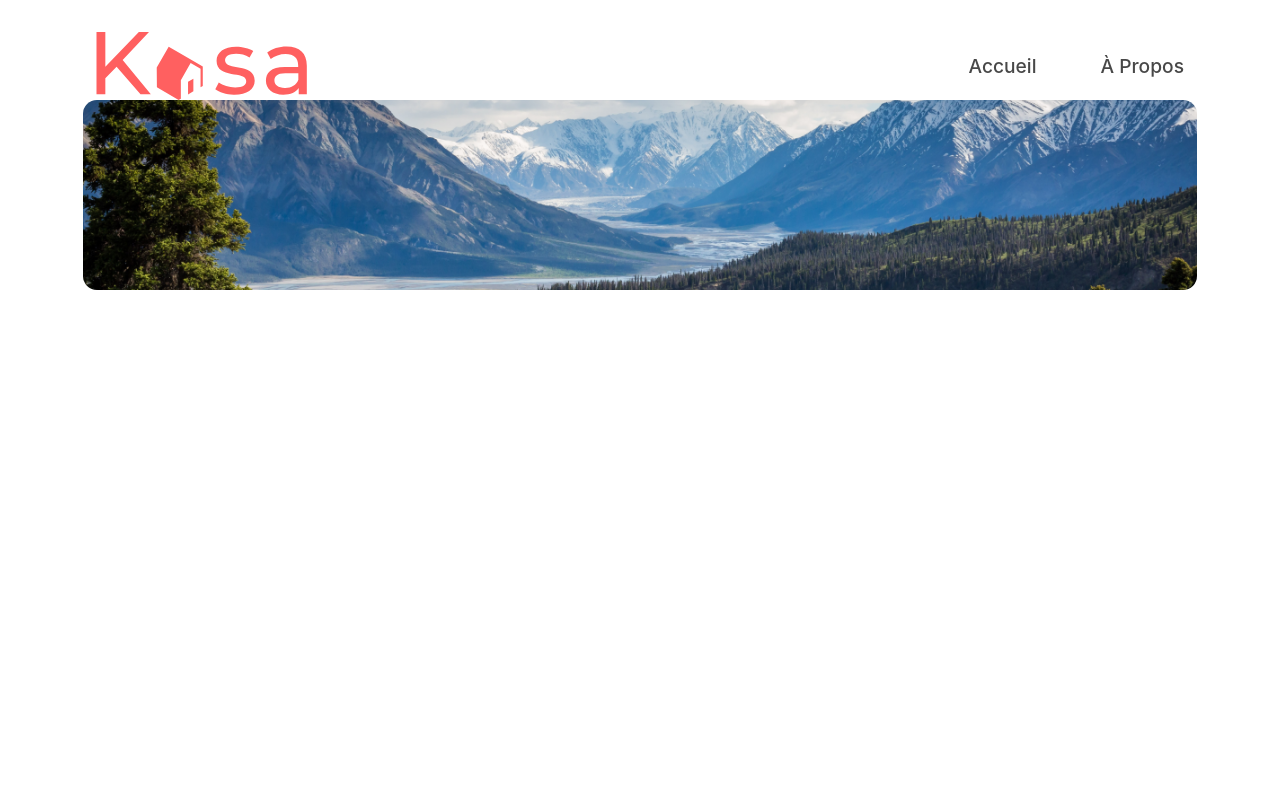
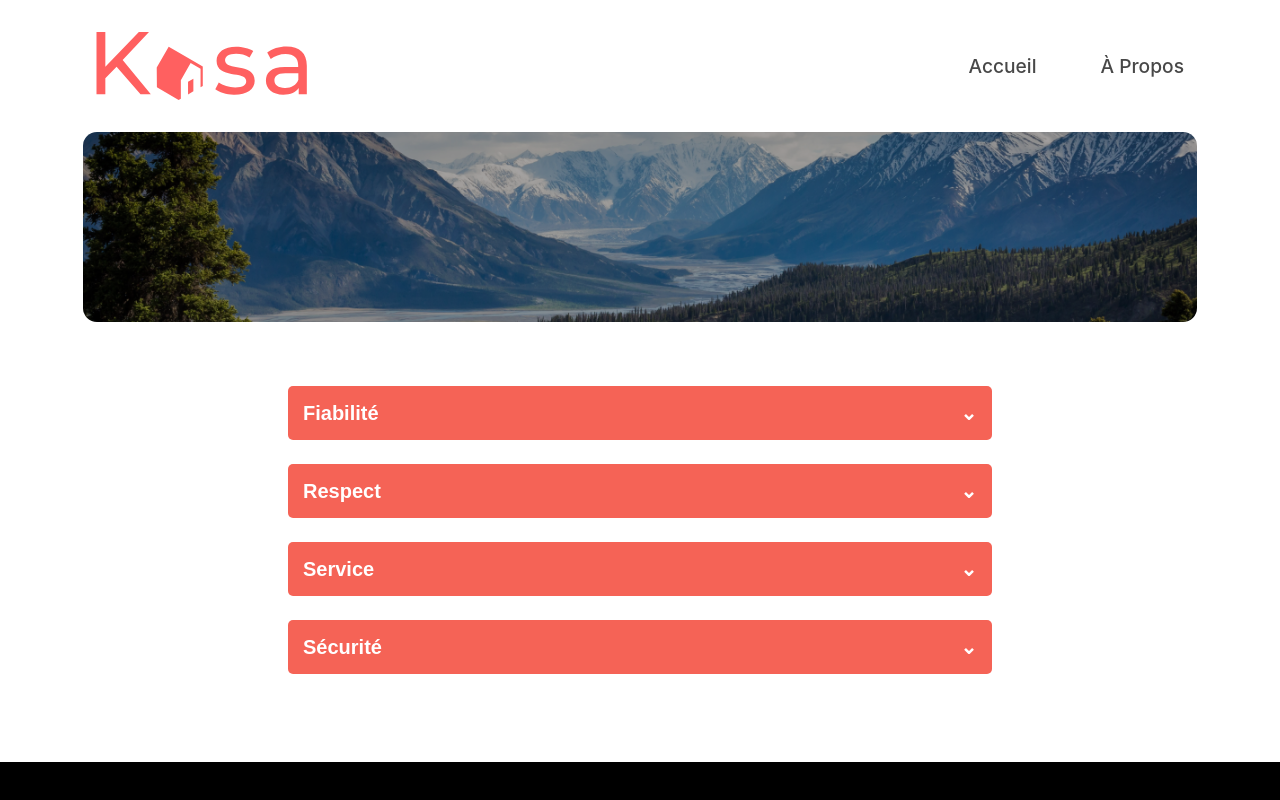
Before and after one commit to dorea5/KASA, a React (Create React App) app: page /AboutPage in a window 1280 px wide. Shown: the top 800 px of the page. Built offline with nearby package versions, Linux system fonts and the light colour scheme.

Commit message:
page derreur

```diff
--- a/src/components/AboutPage.js
+++ b/src/components/AboutPage.js
@@ -1,6 +1,8 @@
 import About from "../assets/About.png";
 import "../styles/About.css";
 import Banner from "./Banner";
+import Footer from "./Footer";
+import MenuAbout from "./MenuAbout";
 
 export default function AboutPage() {
   return (
@@ -9,7 +11,12 @@ export default function AboutPage() {
       <div className="about-pic-container">
         <img src={About} className="about-pic" alt="Paysage" />
       </div>
-      <div></div>
+      <div className="container-all-menu">
+        <div className="container-menu">
+          <MenuAbout />
+        </div>
+      </div>
+      <Footer />
     </div>
   );
 }
--- a/src/components/App.js
+++ b/src/components/App.js
@@ -5,6 +5,7 @@ import Footer from "./Footer";
 import "../styles/Cart.css";
 import AboutPage from "./AboutPage";
 import { Routes, Route } from "react-router-dom";
+import Error404 from "./Error404";
 
 export default function MyApp() {
   return (
@@ -20,7 +21,7 @@ export default function MyApp() {
             </>
           }
         />
-
+        <Route path="*" element={<Error404 />} />
         <Route path="/AboutPage" element={<AboutPage />} />
       </Routes>
     </div>
--- a/src/components/Collapse.js
+++ b/src/components/Collapse.js
@@ -1,5 +1,5 @@
 import React, { useState } from "react";
-import "./Collapse.css";
+import "../styles/Collapse.css";
 
 const Collapse = ({ title, content }) => {
   const [isOpen, setIsOpen] = useState(false);
--- /dev/null
+++ b/src/components/Error404.js
@@ -0,0 +1,25 @@
+import React from "react";
+import { Link } from "react-router-dom";
+import "../styles/Error404.css";
+import Banner from "./Banner";
+import Footer from "./Footer";
+
+const Error404 = () => {
+  return (
+    <div>
+      <Banner />
+      <div className="error-page">
+        <h1 className="error-code">404</h1>
+        <p className="error-message">
+          Oups! La page que vous demandez n'existe pas.
+        </p>
+        <Link to="/" className="back-home">
+          Retourner sur la page d'accueil
+        </Link>
+      </div>
+      <Footer />
+    </div>
+  );
+};
+
+export default Error404;
--- /dev/null
+++ b/src/components/MenuAbout.js
@@ -0,0 +1,25 @@
+import Collapse from "./Collapse";
+import "../styles/Collapse.css";
+
+export default function MenuAbout() {
+  return (
+    <div className="menu-about">
+      <Collapse
+        title="Fiabilité"
+        content="La fiabilité est au cœur de nos préoccupations. Nous assurons un suivi complet et continu de nos services."
+      />
+      <Collapse
+        title="Respect"
+        content="Le respect est une valeur fondamentale. Nous respectons nos engagements envers nos clients."
+      />
+      <Collapse
+        title="Service"
+        content="Nos services sont conçus pour offrir une satisfaction maximale et répondre aux attentes de nos clients."
+      />
+      <Collapse
+        title="Sécurité"
+        content="La sécurité est primordiale pour nous. Toutes les mesures sont prises pour garantir votre sécurité."
+      />
+    </div>
+  );
+}
--- a/src/styles/About.css
+++ b/src/styles/About.css
@@ -4,8 +4,10 @@
   object-fit: cover;
   border-radius: 14px;
   display: flex;
+  margin-top: 2em;
+  filter: brightness(65%);
 
-  ;
+
 }
 
 .about-pic-container{
@@ -15,3 +17,17 @@
   justify-content: center;
   align-items: center;
 }
+
+.container-all-menu{
+width: 100%;
+display: flex;
+justify-content: center;
+align-items: center;
+}
+
+.container-menu{
+  width: 55%;
+  display: flex;
+  margin-top: 4em;
+
+}
--- a/src/styles/Collapse.css
+++ b/src/styles/Collapse.css
@@ -1,25 +1,34 @@
 .collapse-container {
-  width: 100%;
-  margin-bottom: 20px;
+  margin-bottom: 24px;
 }
 
 .collapse-button {
   width: 100%;
-  padding: 10px 15px;
-  background-color: #FF6B6B;
+  background-color: #f56356;
   color: white;
   border: none;
-  border-radius: 5px;
-  cursor: pointer;
+  font-weight: bold;
+  padding: 15px;
+  text-align: left;
   display: flex;
   justify-content: space-between;
   align-items: center;
-  font-size: 16px;
+  cursor: pointer;
+  font-size: 20px;
+  border-radius: 5px;
+  outline: none;
+  transition: background-color 0.3s ease;
+}
+
+.collapse-button:hover {
+  background: #FF6060;
+
 }
 
 .collapse-arrow {
+  font-size: 20px;
+  transform: rotate(0deg);
   transition: transform 0.3s ease;
-  font-size: 24px;
 }
 
 .collapse-arrow.open {
@@ -27,14 +36,16 @@
 }
 
 .collapse-content {
-  background-color: #F6F6F6;
+  background-color: #ffe5e5;
+  color: #333;
+  padding: 0 15px;
+  border-radius: 0 0 5px 5px;
   max-height: 0;
   overflow: hidden;
-  transition: max-height 0.3s ease-out;
-  border-radius: 0 0 5px 5px;
+  transition: max-height 0.3s ease, padding 0.3s ease;
 }
 
 .collapse-content.open {
-
-  padding: 20px;
+  max-height: 500px; /* Ajuste cette valeur en fonction de ton contenu */
+  padding: 15px;
 }
--- /dev/null
+++ b/src/styles/Error404.css
@@ -0,0 +1,34 @@
+@import url('https://fonts.googleapis.com/css2?family=Montserrat:wght@400;700&display=swap');
+
+.error-page {
+  display: flex;
+  flex-direction: column;
+  align-items: center;
+  justify-content: center;
+  height: 80vh;
+  text-align: center;
+}
+
+.error-code {
+  font-size: 14rem;
+  color: #f56356;
+  margin: 0;
+  font-family: Montserrat;
+}
+
+.error-message {
+  font-size: 1.5rem;
+  color: #f56356;
+  margin: 20px 0;
+}
+
+.back-home {
+  text-decoration: none;
+
+    color: black;
+    text-decoration: underline;
+    font-weight: bold;
+
+    padding: 67px 20px;
+
+}
```
